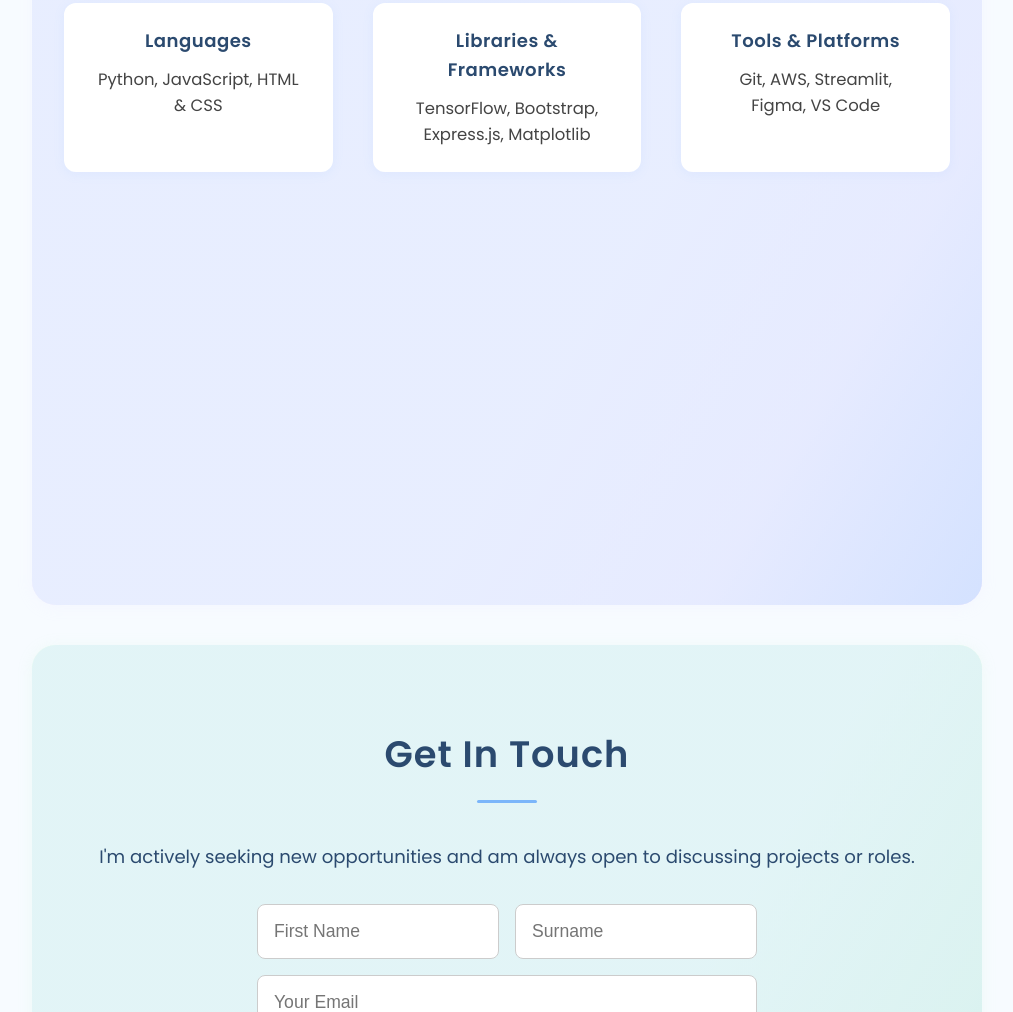
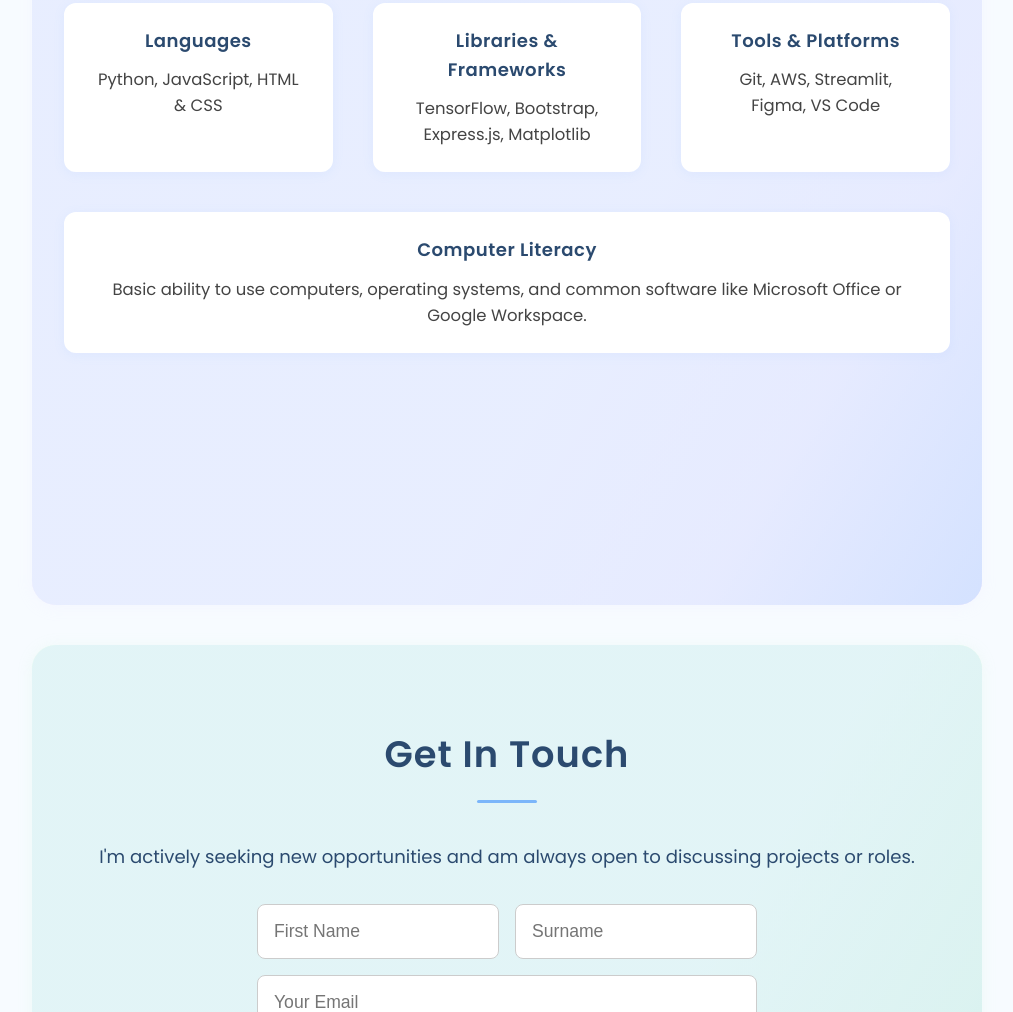
Before and after one commit to LuthoMay/Portfolio., a plain HTML site: page index.html in a window 1280 px wide. Shown: the part 2941-3953 px from the top of the page, without its empty margins (133-1146 px from the left). Drawn offline with nearby package versions, Linux system fonts and the light colour scheme.

Commit message:
index.html

```diff
--- a/index.html
+++ b/index.html
@@ -148,7 +148,11 @@
             <div class="skill-category" data-aos="fade-right" data-aos-delay="300">
                 <h3>Tools & Platforms</h3>
                 <p>Git, AWS, Streamlit, Figma, VS Code</p>
+
             </div>
+            <div class="skill-category" data-aos="fade-right" data-aos-delay="400">
+                <h3>Computer Literacy</h3>
+                <p>Basic ability to use computers, operating systems, and common software like Microsoft Office or Google Workspace.</p>
         </div>
     </section>
 
```
